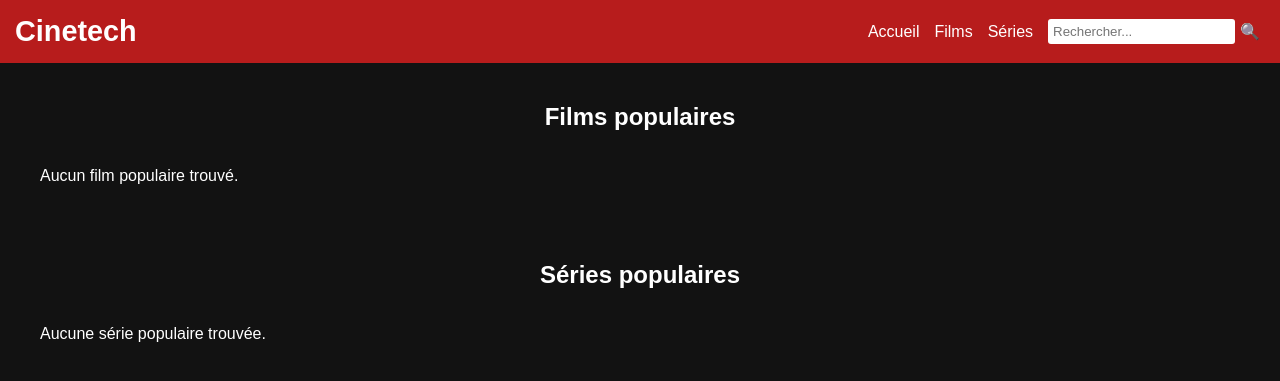
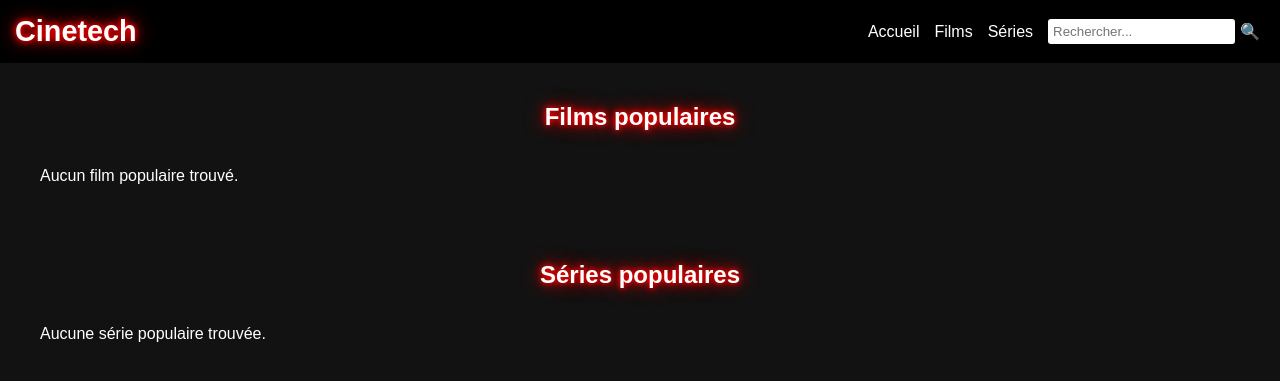
Before and after one commit to lucy-madec/cinetech, a PHP site: page / in a window 1280 px wide. Shown: the top 381 px of the page. Run offline with PHP 8.4, Linux system fonts and the light colour scheme; data that the repository does not hold is empty.

Commit message:
Add favicon, change header to black, and apply neon text effect

```diff
--- a/public/css/style.css
+++ b/public/css/style.css
@@ -6,14 +6,25 @@ body {
     color: #fff;
 }
 
+/* Style for favicon */
+.link-favicon {
+    position: absolute;
+    left: -10000;
+}
+
 h1 {
     color: #fff;
     text-align: center;
     margin-top: 20px;
 }
 
+/* Style néon pour les titres et liens */
+.neon-text {
+    color: #fff;
+    text-shadow: 0 0 5px #ff0000, 0 0 10px #ff0000, 0 0 20px #ff0000;
+}
+
 h2 {
-    color: #fff;
     text-align: center;
     margin-top: 20px;
     font-size: 1.5em;
@@ -21,13 +32,12 @@ h2 {
 
 /* Header style */
 .site-header {
-    background-color: #b71c1c; /* Red cinema */
+    background-color: #000; /* Red cinema */
     padding: 15px;
     text-align: center;
     display: flex;
     align-items: center;
     justify-content: space-between;
-    color: white;
 }
 
 .site-header h1 {
@@ -42,7 +52,7 @@ h2 {
 }
 
 .navbar a {
-    color: white;
+    color: #fff;
     text-decoration: none;
     font-size: 1em;
 }
@@ -51,7 +61,7 @@ h2 {
     text-decoration: underline;
 }
 
-/* Barre de recherche */
+/* Search bar */
 .search-bar {
     display: flex;
     align-items: center;
@@ -72,7 +82,7 @@ h2 {
     color: white;
 }
 
-/* Grille et éléments */
+/* Grid and elements */
 .content-section {
     padding: 20px;
     max-width: 1200px;
--- a/src/views/home.php
+++ b/src/views/home.php
@@ -6,11 +6,12 @@
     <meta name="viewport" content="width=device-width, initial-scale=1.0">
     <title>Cinetech</title>
     <link rel="stylesheet" href="/cinetech/public/css/style.css">
+    <link rel="icon" href="/cinetech/public/images/favicon.png" type="image/png">
 </head>
 
 <body>
     <header class="site-header">
-        <h1>Cinetech</h1>
+        <h1 class="neon-text">Cinetech</h1>
         <nav class="navbar">
             <a href="?page=home">Accueil</a>
             <a href="?page=movies">Films</a>
@@ -23,7 +24,7 @@
     </header>
 
     <div class="content-section">
-        <h2>Films populaires</h2>
+        <h2 class="neon-text">Films populaires</h2>
         <div class="items-grid">
             <?php if (!empty($popularMovies['results'])): ?>
                 <?php foreach (array_slice($popularMovies['results'], 0, 4) as $movie): ?>
@@ -39,7 +40,7 @@
     </div>
 
     <div class="content-section">
-        <h2>Séries populaires</h2>
+        <h2 class="neon-text">Séries populaires</h2>
         <div class="items-grid">
             <?php if (!empty($popularSeries['results'])): ?>
                 <?php foreach (array_slice($popularSeries['results'], 0, 4) as $series): ?>
```
Also changed, not shown: public/images/favicon.png (added).
